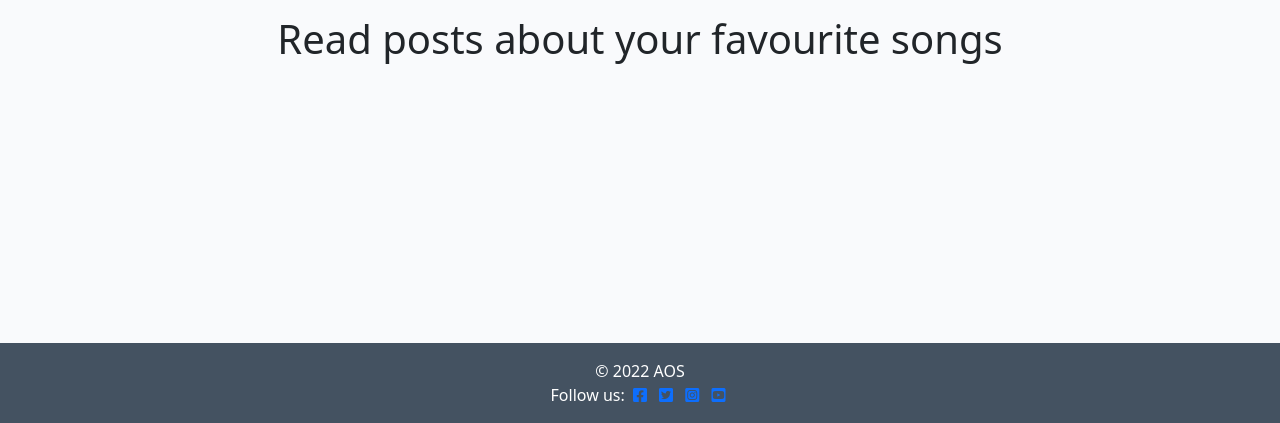
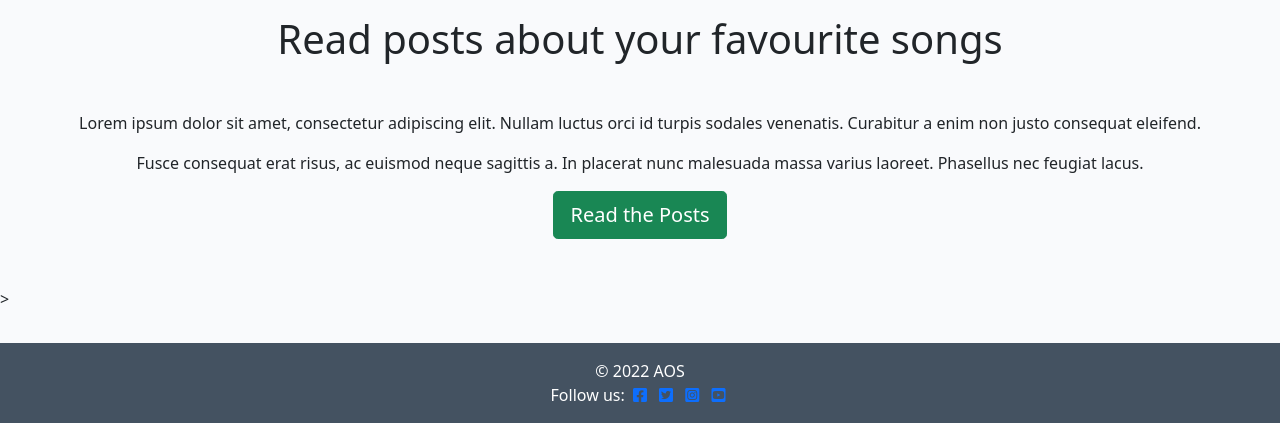
Before and after one commit to AShocks/songs-for-life, a Django app: page / in a window 1280 px wide. Shown: the part 377-800 px from the top of the page. Run offline with Django 3.2, Linux system fonts and the light colour scheme; data that the repository does not hold is empty.

Commit message:
Add button to home page

```diff
--- a/templates/index.html
+++ b/templates/index.html
@@ -4,7 +4,7 @@
 {% block content %}
 
 <div class="container-fluid">
-    <div class="row hero-container style=background=image">
+    <div class="row hero-container style=background-image">
         <img class="card-img-top"
             src="https://res.cloudinary.com/dahw9emjc/image/upload/v1670468012/hero_image_nj7vhi.jpg"
                 alt="Image of Record collection">
@@ -13,6 +13,16 @@
 
 <section>
     <h1 class="text-center mt-3">Read posts about your favourite songs</h1>
+    <div class="text-center m-5">
+        <P>Lorem ipsum dolor sit amet, consectetur adipiscing elit. Nullam luctus orci id turpis sodales venenatis.
+            Curabitur a enim non justo consequat eleifend.</P>
+        <p>
+            Fusce consequat erat risus, ac euismod neque sagittis a. In placerat nunc malesuada massa varius
+            laoreet. Phasellus nec feugiat lacus.
+        </p>
+
+        <a class="btn btn-lg btn-success" href="">Read the Posts</a>
+    </div>>
 </section>
 
 {%endblock%}
```
